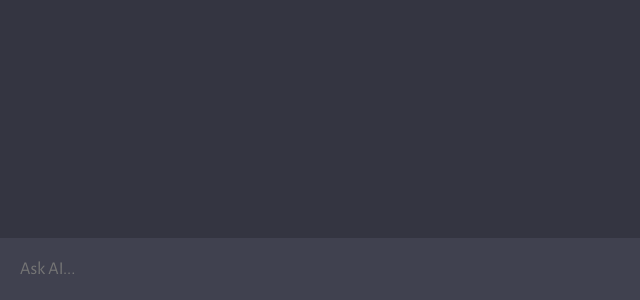
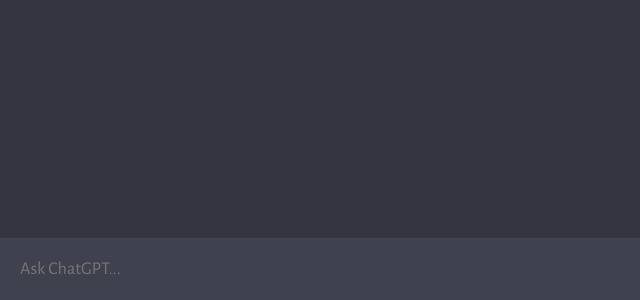
Before and after one commit to realkevinC/chatgpt-clone, a website built with Vite: page client/index.html in a window 1280 px wide. Shown: the part 500-800 px from the top of the page, 0-640 px from the left. Built offline with nearby package versions, Linux system fonts and the light colour scheme.

Commit message:
readme update

```diff
--- a/client/index.html
+++ b/client/index.html
@@ -12,7 +12,7 @@
       <div id="chat_container"></div>
 
       <form action="">
-        <textarea name="prompt" id="" cols="1" rows="1" placeholder="Ask AI..."></textarea>
+        <textarea name="prompt" id="" cols="1" rows="1" placeholder="Ask ChatGPT..."></textarea>
         <button type="submit"><img src="assets/send.svg" alt="send"></button>
       </form>
 
--- a/client/script.js
+++ b/client/script.js
@@ -77,7 +77,7 @@ const handleSubmit = async (e) => {
 
   loader(messageDiv);
 
-  //to run local server replace fetch with 'http://localhost:3000/'
+  //to run local server replace with 'http://localhost:3000/'
   const response = await fetch('https://openai-sfw3.onrender.com', {
       method: 'POST',
       headers: {
```
Also changed, not shown: README.md, client/assets/chatgpt_sc.png (added).
